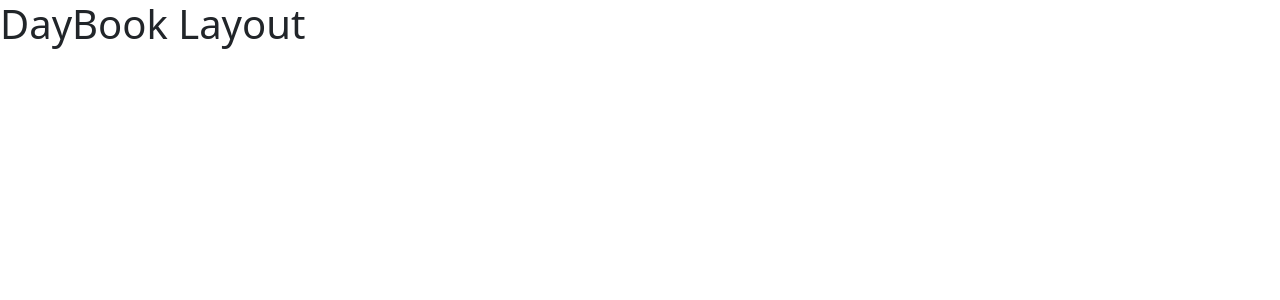
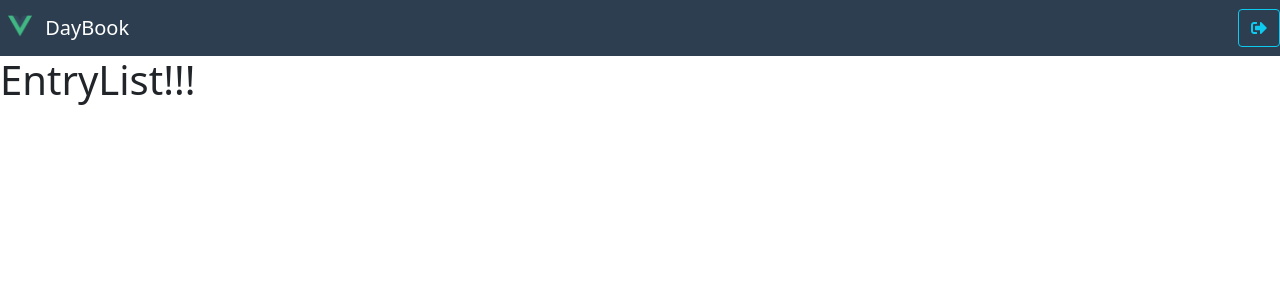
Before and after one commit to diego-garro/vue-journal-vuex, a Vue app: page / in a window 1280 px wide. Both pictures are taken after a click on the button "Primary". Shown: the top 300 px of the page. Built offline with nearby package versions, Linux system fonts and the light colour scheme.

Commit message:
Clase 158: Estructura del DayBookLayout

```diff
--- a/public/index.html
+++ b/public/index.html
@@ -6,6 +6,13 @@
     <meta name="viewport" content="width=device-width,initial-scale=1.0" />
     <link rel="icon" href="<%= BASE_URL %>favicon.ico" />
     <title><%= htmlWebpackPlugin.options.title %></title>
+    <link
+      rel="stylesheet"
+      href="https://cdnjs.cloudflare.com/ajax/libs/font-awesome/5.15.3/css/all.min.css"
+      integrity="sha512-iBBXm8fW90+nuLcSKlbmrPcLa0OT92xO1BIsZ+ywDWZCvqsWgccV3gFoRBv0z+8dLJgyAHIhR35VZc2oM/gI1w=="
+      crossorigin="anonymous"
+      referrerpolicy="no-referrer"
+    />
   </head>
   <body>
     <noscript>
--- /dev/null
+++ b/src/modules/daybook/components/EntryList.vue
@@ -0,0 +1,7 @@
+<template>
+  <h1>EntryList!!!</h1>
+</template>
+
+<script>
+export default {}
+</script>
--- /dev/null
+++ b/src/modules/daybook/components/Navbar.vue
@@ -0,0 +1,18 @@
+<template>
+  <nav class="navbar bg-primary">
+    <a class="navbar-brand text-white">
+      <img
+        src="@/assets/logo.png"
+        alt="Vue Logo"
+        height="24"
+        class="d-inline-block align-text-top mx-2"
+      />
+      DayBook
+    </a>
+    <div class="d-flex">
+      <button class="btn btn-outline-info">
+        <i class="fa fa-sign-out-alt"></i>
+      </button>
+    </div>
+  </nav>
+</template>
--- a/src/modules/daybook/layouts/DayBookLayout.vue
+++ b/src/modules/daybook/layouts/DayBookLayout.vue
@@ -1,3 +1,25 @@
 <template>
-  <h1>DayBook Layout</h1>
+  <Navbar />
+
+  <div class="d-flex">
+    <div class="col-4">
+      <EntryList />
+    </div>
+    <div class="col">
+      <router-view />
+    </div>
+  </div>
 </template>
+
+<script>
+import { defineAsyncComponent } from "vue"
+
+export default {
+  components: {
+    Navbar: defineAsyncComponent(() => import("../components/Navbar.vue")),
+    EntryList: defineAsyncComponent(() =>
+      import("../components/EntryList.vue")
+    ),
+  },
+}
+</script>
```
